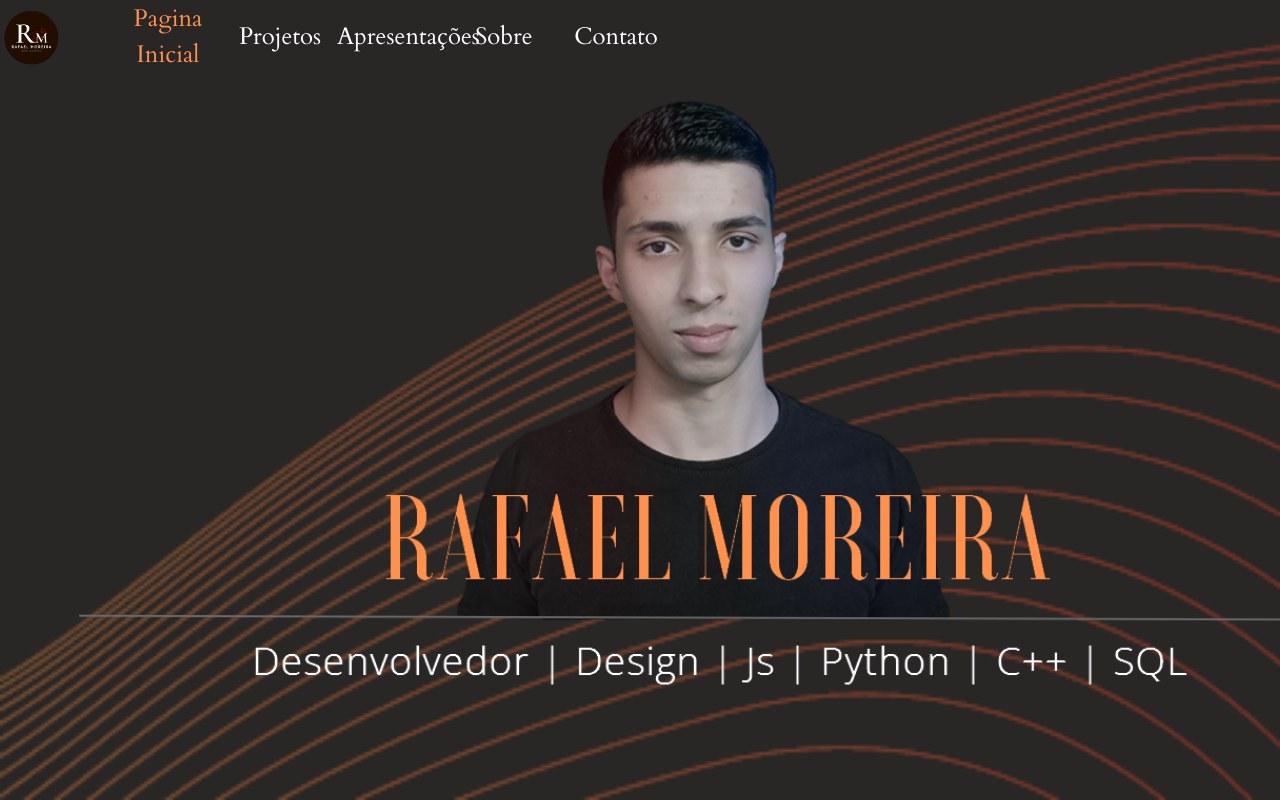
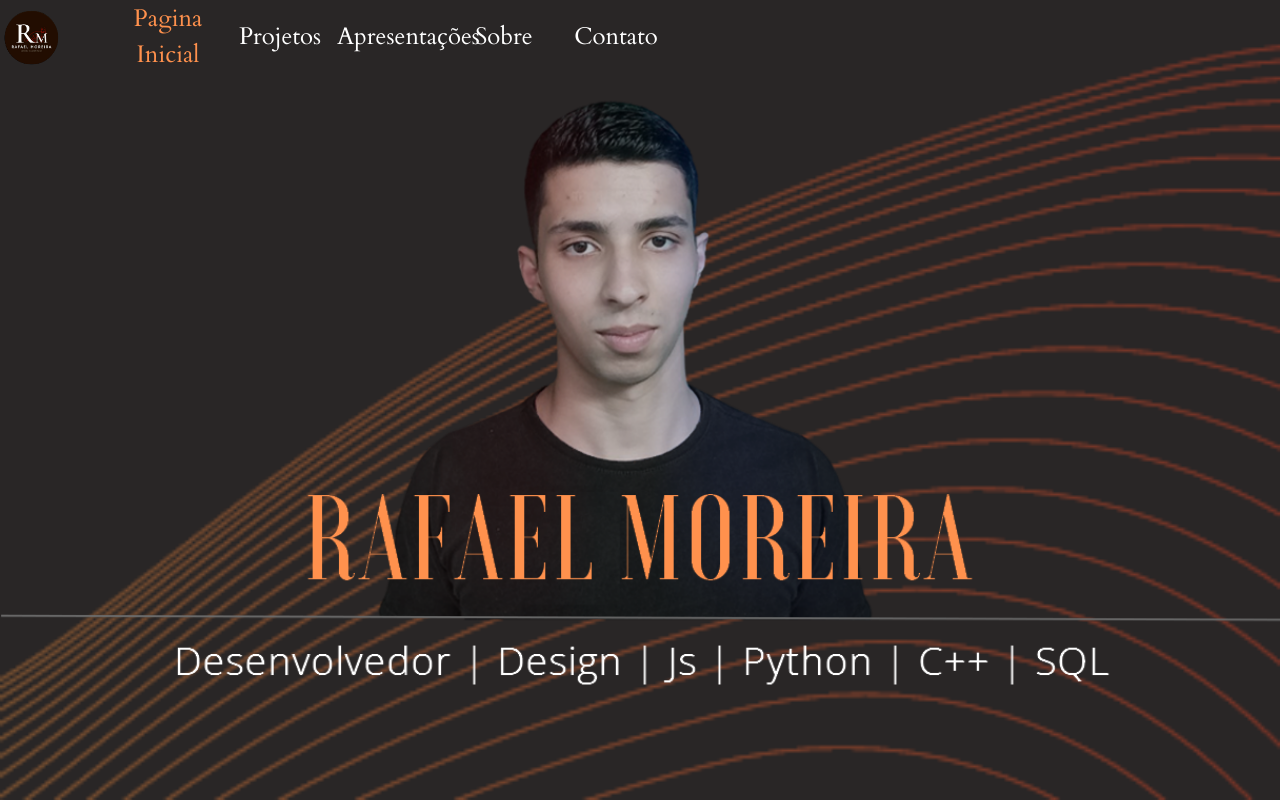
Before and after one commit to UPraggy/projectdjango, a Django app: page /portifolio in a window 1280 px wide; the page is wider, and only the part inside the window is pictured. Run offline with Django 4.2, Linux system fonts and the light colour scheme; some libraries are stand-ins or nearby versions.

Commit message:
Update portifolio.html

```diff
--- a/main/templates/main/portifolio.html
+++ b/main/templates/main/portifolio.html
@@ -116,7 +116,7 @@ body::-webkit-scrollbar-thumb {
 					<div class="row" style="height:87.5%; margin-top:1%;">
 					{% block content %}
 					<div id="center" >
-						<div id="myphoto"></div>
+						<div id="myphoto" style=" position: relative; margin: 0 auto;"></div>
 					</div>
 					{% endblock%}
 					</div>
@@ -172,6 +172,8 @@ function change_back(back, query = 'body', mode = "cover", repeat = "no-repeat")
 	.css('background-repeat',repeat);
 }
 
+
+
 // CONFIGURATION FOR DIFFERENTS DEVICES
 
 
@@ -216,22 +218,12 @@ else{
 
 <script type="text/javascript">
 
-if (width_ >= 1300 || width_ >= 850) {//1000
 
-  $('#center').css('margin','0 0 0 2%');//61x45
-}
-else if (width_ >= 1000 || width_ >= 850){
-	$('#center').css('margin','0 0 0 4%');//61x45
-}
-else if(width_ >= 768){
-
-	$('#center').css('margin','0 0 0 6%');//61x45
+if(width_ >= 768){
 
   	change_back("{% static 'back_porto_mobile.png' %}");
 }
 else{
-
-	$('#center').css('margin','0 0 0 4%');//61x45
 
   	change_back("{% static 'back_porto_mobile.png' %}");
 }
```
